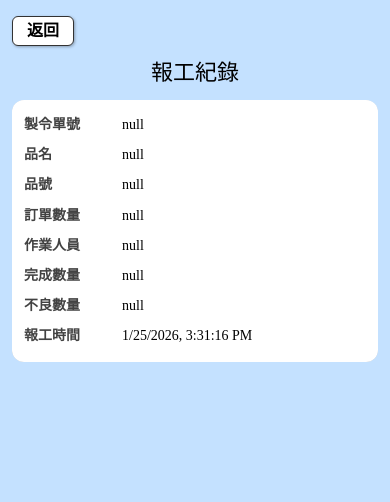
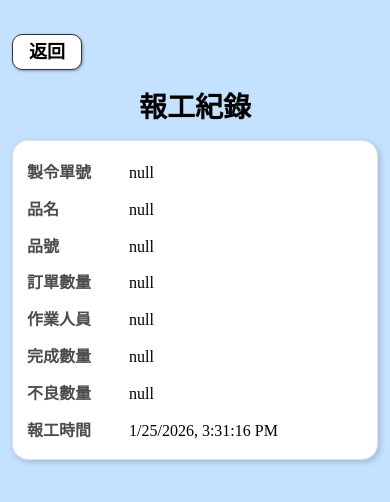
Before and after one commit to s96405/work, a plain HTML site: page repo.html in a window 390 px wide. Drawn offline with Linux system fonts and the light colour scheme.

Commit message:
更新rwd

```diff
--- a/css/repo.css
+++ b/css/repo.css
@@ -1,121 +1,145 @@
-* {
-  box-sizing: border-box;
-  font-family: system-ui, -apple-system, BlinkMacSystemFont, "Segoe UI";
+/* ===== 全域 ===== */
+*{ box-sizing: border-box; }
+
+html, body{
+  margin: 0;
+  padding: 0;
+  overflow-x: hidden;     /* 不要左右滑 */
+  background: #C4E1FF;
 }
 
-/* ===== 外框 ===== */
-.wrap {
+/* ===== 外層 ===== */
+.wrap{
   max-width: 1200px;
+  width: 100%;
   margin: 0 auto;
-  padding: 16px 12px 32px;
-  background-color: #c4e1ff;
+  padding: 16px 12px 40px;   /* 讓手機也不貼邊 */
 }
 
 /* ===== Header ===== */
-.header a{
-    text-decoration: none;
-    color: black;
+.header{
+  max-width: 1100px;
+  margin: 12px auto 0;
+  padding: 10px 0;
 }
 
-
-.return {
+.return{
   display: inline-block;
-  padding: 6px 14px;
+  padding: 8px 16px;
   background: #fff;
   border: 1px solid #333;
-  border-radius: 6px;
+  border-radius: 10px;
+  box-shadow: 1px 1px 3px rgba(0,0,0,.35);
+}
+
+.return a{
   text-decoration: none;
   color: #000;
-  font-weight: 600;
-  box-shadow: 1px 1px 3px rgba(0,0,0,.3);
+  font-size: 18px;
+  font-weight: 700;
 }
 
 /* ===== Title ===== */
-.title {
+.title{
+  max-width: 1100px;
+  margin: 14px auto 18px;
   text-align: center;
-  font-size: 28px;
-  margin: 16px 0 20px;
 }
 
-/* ===== Table (桌機 / 平板) ===== */
-.main-table {
+.title-h2{
+  font-size: 36px;
+  font-weight: 800;
+  margin: 0;
+}
+
+/* ===== Table（桌機/平板）===== */
+.main{
+  max-width: 1100px;
+  margin: 0 auto;
+}
+
+.main-table{
   width: 100%;
   border-collapse: collapse;
   background: #fff;
-  border-radius: 12px;
+  border-radius: 14px;
   overflow: hidden;
+  box-shadow: 2px 2px 6px rgba(0,0,0,.25);
 }
 
-.main-table th,
-.main-table td {
-  padding: 14px 12px;
-  border-bottom: 1px solid #ccc;
+.main-table thead th{
+  padding: 16px 14px;
   text-align: left;
-  font-size: 15px;
+  border-bottom: 1px solid #333;
+  background: rgba(0,0,0,.04);
+  font-weight: 800;
 }
 
-.main-table th {
-  background: #e8f2ff;
-  font-weight: 700;
+.main-table td{
+  padding: 14px;
+  text-align: left;
+  border-bottom: 1px solid rgba(0,0,0,.12);
+  word-break: break-word;
 }
 
-/* ===== 手機版（不左右滑、卡片式） ===== */
-@media (max-width: 520px) {
+/* 最後一列底線拿掉 */
+.main-table tbody tr:last-child td{
+  border-bottom: none;
+}
 
-  .title {
-    font-size: 22px;
-    margin-bottom: 16px;
-  }
+/* ===== 平板字略縮 ===== */
+@media (max-width: 1024px){
+  .title-h2{ font-size: 32px; }
+
+  .main-table thead th{ padding: 14px 12px; }
+  .main-table td{ padding: 12px; font-size: 15px; }
+}
+
+/* ===== 手機：表格變卡片（不用左右滑）===== */
+@media (max-width: 900px){
+
+  .wrap{ padding: 12px 12px 24px; }
+  .title-h2{ font-size: 28px; }
 
   /* 隱藏表頭 */
-  .main-table thead {
-    display: none;
-  }
+  .main-table thead{ display: none; }
 
-  /* table → block */
+  /* table 結構改成 block */
   .main-table,
   .main-table tbody,
-  .main-table tr {
+  .main-table tr{
     display: block;
     width: 100%;
+    background: transparent;
+    box-shadow: none;
+    border-radius: 0;
+    overflow: visible;
   }
 
   /* 一筆一張卡 */
-  .main-table tr {
+  .main-table tr{
     background: #fff;
-    border-radius: 12px;
-    padding: 10px 12px;
-    box-shadow: 0 1px 4px rgba(0,0,0,.25);
+    border-radius: 16px;
+    padding: 14px 14px 10px;
+    margin-bottom: 14px;
+    box-shadow: 2px 2px 6px rgba(0,0,0,.18);
+    border: 1px solid rgba(0,0,0,.12);
   }
 
-  /* 每行欄位 */
-  .main-table td {
+  .main-table td{
     display: grid;
-    grid-template-columns: 90px 1fr;
-    gap: 8px;
-    padding: 6px 0;
-    border: none;
-    font-size: 14px;
+    grid-template-columns: 92px 1fr;  /* 左標題固定寬，右內容自動 */
+    gap: 10px;
+    padding: 8px 0;
+    border: none;                    /* 手機不要底線 */
+    font-size: 16px;
     line-height: 1.3;
   }
 
-  /* 左邊欄位名 */
-  .main-table td::before {
+  /* 左側標題 */
+  .main-table td::before{
     content: attr(data-label);
-    font-weight: 700;
-    color: #222;
-    opacity: .85;
+    font-weight: 800;
+    color: rgba(0,0,0,.7);
   }
-  @media (max-width: 520px) {
-
-  body {
-    background: #c4e1ff;
-  }
-
-  .wrap {
-    min-height: 100vh;      /* 撐滿螢幕 */
-    padding-bottom: 16px;   /* 不要太多 */
-  }
-
 }
-}
--- a/css/style.css
+++ b/css/style.css
@@ -1,30 +1,31 @@
 /* ===== 全域 ===== */
-*{
-  box-sizing: border-box;
-}
+*{ box-sizing: border-box; }
 
 html, body{
   margin: 0;
   padding: 0;
-  overflow-x: hidden; /* 防止任何橫向爆版 */
+  overflow-x: hidden;      /* 防止任何橫向爆版 */
+  background-color: #0080FF;
 }
 
 /* ===== 外層 ===== */
 .wrap{
   max-width: 1200px;
   width: 100%;
-  min-height: 100vh;
   margin: 0 auto;
-  background-color: #0080FF;
-  padding-bottom: 50px;
+  padding-bottom: 20px;
 }
 
 /* ===== Header ===== */
 .header{
   max-width: 800px;
-  margin: 20px auto 10px;
+  width: 100%;
+  margin: 0 auto;
   display: flex;
+  align-items: center;
+  gap: 10px;
   padding-top: 10px;
+  margin-bottom: 10px;
 }
 
 .header a{
@@ -39,7 +40,7 @@ html, body{
 
 .header-machine{
   min-width: 180px;
-  padding: 5px;
+  padding: 5px 10px;
   border: 1px solid black;
   box-shadow: 0 0 3px black;
 }
@@ -48,7 +49,6 @@ html, body{
 .header-signout{
   min-width: 80px;
   height: 30px;
-  margin-left: 10px;
   display: flex;
   align-items: center;
   justify-content: center;
@@ -59,6 +59,7 @@ html, body{
 /* ===== Scan ===== */
 .Scan{
   max-width: 800px;
+  width: 100%;
   margin: 0 auto;
 }
 
@@ -92,7 +93,7 @@ html, body{
 }
 
 .order-title{
-  margin: 40px auto;
+  margin: 40px auto 30px;
   font-size: 30px;
   font-weight: 600;
 }
@@ -117,7 +118,7 @@ html, body{
 }
 
 .return-title{
-  margin: 40px auto;
+  margin: 40px auto 30px;
   font-size: 30px;
   font-weight: 600;
 }
@@ -142,8 +143,9 @@ html, body{
   margin-left: auto;
   margin-right: 40px;
 }
-/* ===== 平板（768~1024）===== */
-@media (max-width: 1024px) and (min-width: 521px){
+
+/* ===== 平板（<= 1024 且 > 768）===== */
+@media (max-width: 1024px) and (min-width: 769px){
 
   .wrap{
     padding: 0 20px 30px;
@@ -153,12 +155,8 @@ html, body{
   .Scan,
   .main{
     max-width: 900px;
-    width: 100%;
-    margin-left: auto;
-    margin-right: auto;
   }
 
-  /* header 三個不要擠 */
   .header{
     gap: 12px;
   }
@@ -166,7 +164,6 @@ html, body{
   .header-machine{
     flex: 1;
     min-width: 220px;
-    margin: 0;
     text-align: center;
     padding: 10px;
   }
@@ -175,30 +172,16 @@ html, body{
   .header-signout{
     min-width: 120px;
     height: 44px;
-    margin: 0;
   }
 
-  /* Scan 不要太大 */
   .Scan-input{
     height: 48px;
     font-size: 18px;
   }
 
-  /* 主卡片：平板維持左右兩欄，但縮排更舒服 */
-  .main{
-    gap: 0;
-    border-radius: 16px;
-  }
-
-  .main-order,
-  .main-return{
-    width: 50%;
-  }
-
   .order-title,
   .return-title{
     font-size: 26px;
-    margin-bottom: 24px;
   }
 
   .order-text,
@@ -207,7 +190,6 @@ html, body{
     padding: 0 8% 18px;
   }
 
-  /* 表單欄位稍微放大 */
   .operator,
   .return-text input{
     width: 180px;
@@ -216,43 +198,44 @@ html, body{
   }
 
   .return-btn{
+    width: 100px;
     height: 54px;
-    width: 100px;
     margin-right: 30px;
   }
 }
-/* ========================= */
-/* ===== 手機 / 平板 ===== */
-/* ========================= */
-@media (max-width: 520px){
 
-  /* 關鍵：用 padding 控制整頁，不用 margin 推 */
+/* ===== 平板 & 手機（<= 768）核心：避免爆版、置中、不左右滑 ===== */
+@media (max-width: 768px){
+
   .wrap{
     padding: 0 12px 20px;
   }
 
-  /* Header */
+  .header,
+  .Scan,
+  .main{
+    max-width: 100%;
+    width: 100%;
+  }
+
+  /* header 允許換行 + 可縮（關鍵：min-width:0） */
   .header{
     flex-wrap: wrap;
     gap: 8px;
-    margin: 12px 0;
   }
 
   .header-machine{
-    width: 100%;
+    flex: 1 1 100%;
+    min-width: 0;          /* ✅ 防爆版 */
     text-align: center;
+    padding: 10px;
   }
 
   .header-query,
   .header-signout{
-    flex: 1;
-    height: 40px;
-    margin: 0;
-  }
-
-  /* Scan */
-  .Scan{
-    margin: 0;
+    flex: 1 1 0;
+    min-width: 0;          /* ✅ 防爆版 */
+    height: 44px;
   }
 
   .Scan-input{
@@ -260,11 +243,8 @@ html, body{
     font-size: 16px;
   }
 
-  /* 主卡片 */
   .main{
     flex-direction: column;
-    width: 100%;
-    margin: 12px 0;
     border-radius: 14px;
   }
 
@@ -277,6 +257,21 @@ html, body{
     display: none;
   }
 
+  .operator,
+  .return-text input{
+    width: 100%;
+    height: 40px;
+  }
+
+  .return-btn{
+    width: 100%;
+    height: 48px;
+    margin: 16px 0 0;
+  }
+}
+
+/* ===== 手機更小（<= 520）：字體再縮一點 ===== */
+@media (max-width: 520px){
   .order-title,
   .return-title{
     font-size: 24px;
@@ -288,27 +283,4 @@ html, body{
     font-size: 16px;
     padding: 0 12px 20px;
   }
-
-  .operator,
-  .return-text input{
-    width: 100%;
-    height: 40px;
-  }
-
-  .return-btn{
-    width: 100%;
-    height: 48px;
-    margin: 16px 0 0;
-    font-size: 18px;
-  }
-  @media (max-width: 768px) {
-
-  .header,
-  .Scan,
-  .main {
-    width: 100% !important;
-    max-width: 100% !important;
-  }
-
 }
-}
```
Also changed, not shown: README.md.
